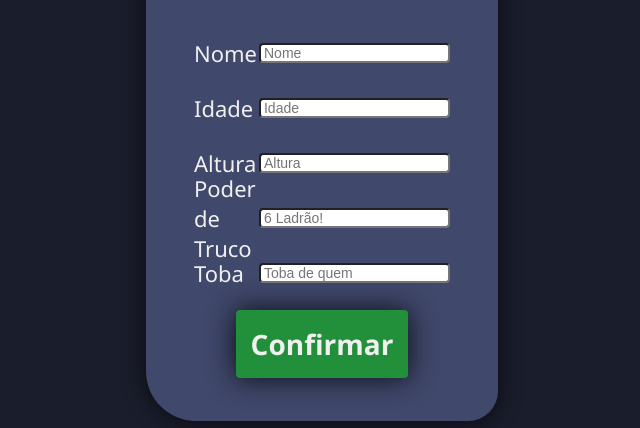
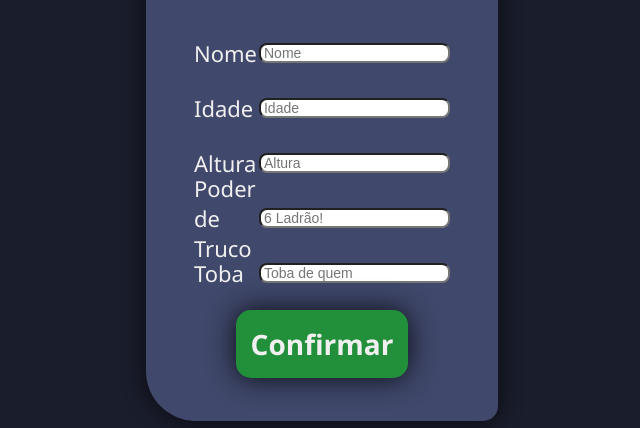
Before and after one commit to raulcssantos/Semin-rios, a plain HTML site: page Aula 2/index.html in a window 1280 px wide. Shown: the part 270-698 px from the top of the page, 318-958 px from the left. Drawn offline with Linux system fonts and the light colour scheme.

Commit message:
aesthetyks

```diff
--- a/Aula 2/style.css
+++ b/Aula 2/style.css
@@ -27,7 +27,7 @@ body{
 }
 
 .input{
-    border-radius: 4px;
+    border-radius: 8px;
     font-size: 14px;
     padding: 0px 3px;
 
@@ -39,7 +39,7 @@ body{
     align-items: center;
     justify-content: center;
     background-color: #40486b;
-    border-radius: 15px 50px 30px;
+    border-radius: 15px 50px;
     box-shadow: 0 0 1em #090b12;
     padding: 15px;
     margin: 10px;
@@ -64,7 +64,7 @@ body{
     font-size: 28px;
     font-weight: bold;
     background-color: #228f3a;
-    border-radius: 4px;
+    border-radius: 15px;
     text-align: center;
     color: #f0f0f0;
     cursor: pointer;
```
